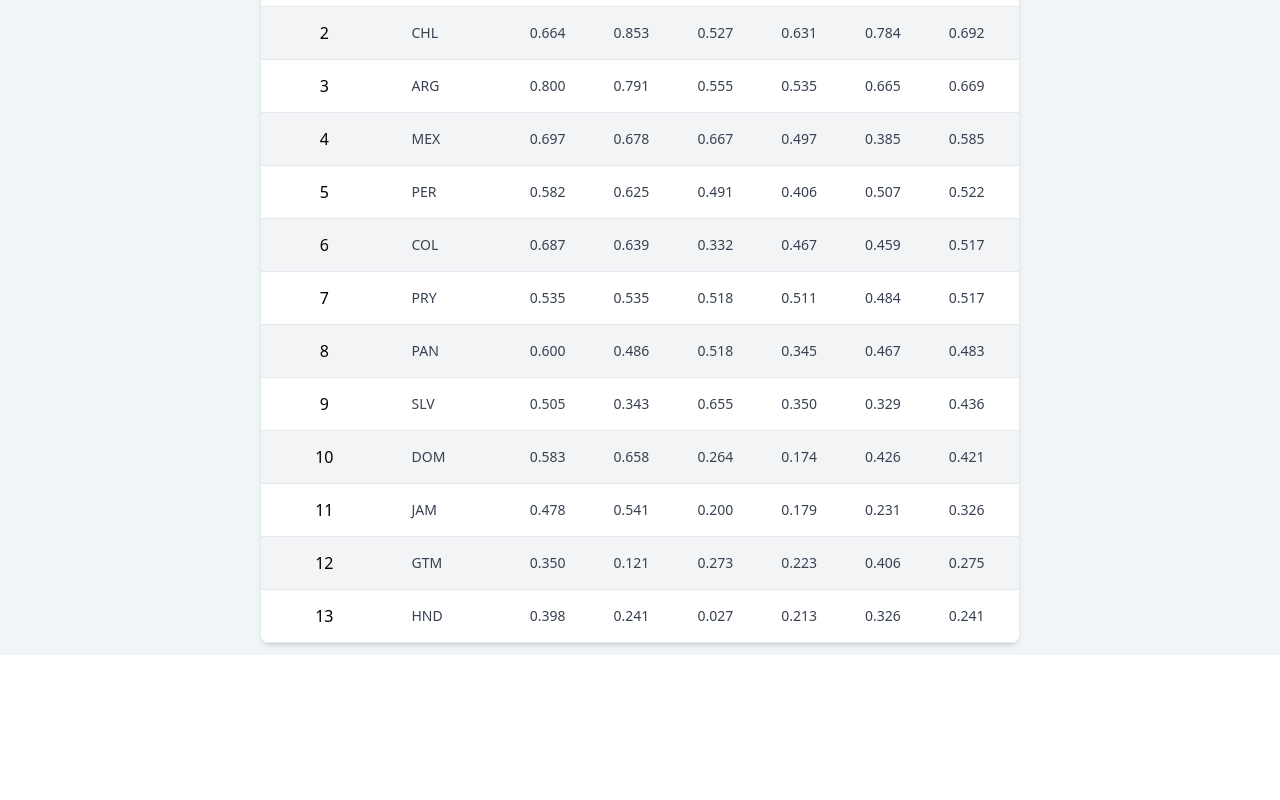
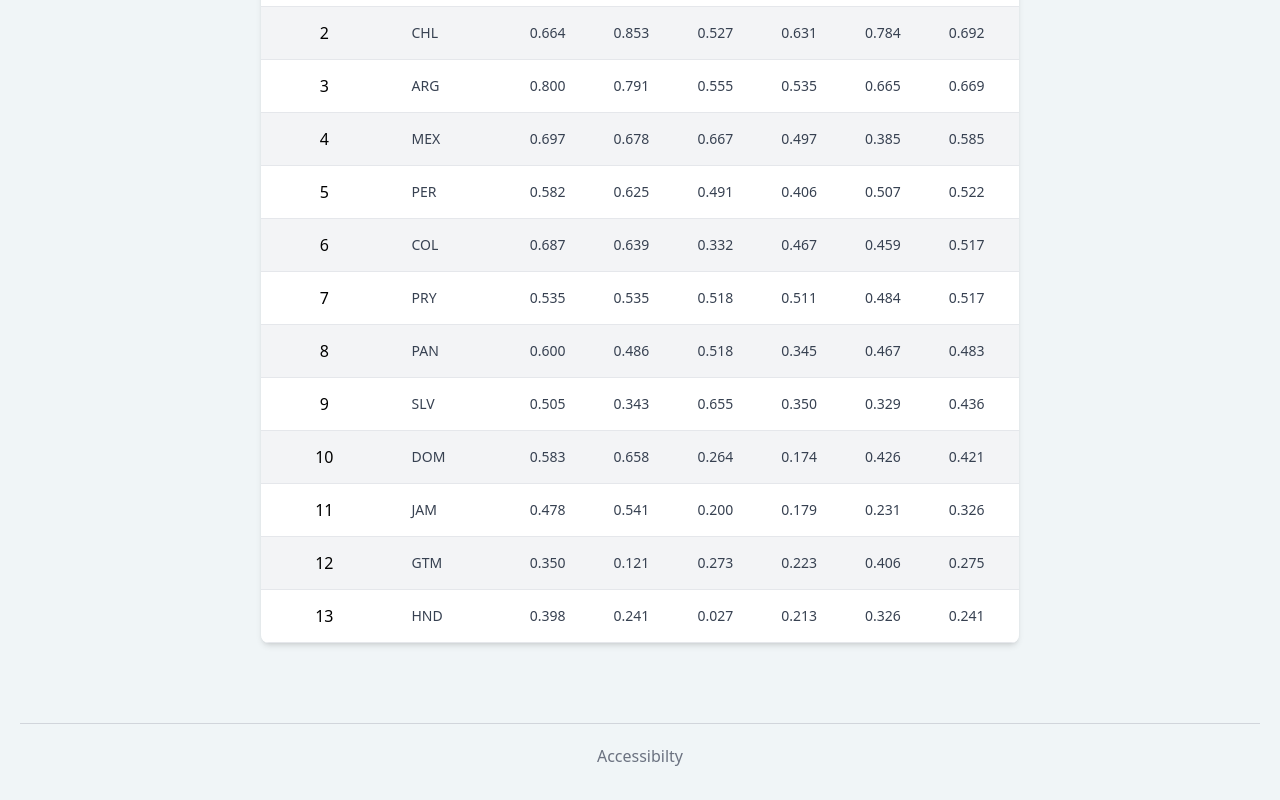
Before and after one commit to Ryan9771/dmi, a React (Vite) app: page /#/ in a window 1280 px wide. Shown: the part 1890-2690 px from the top of the page. Before the commit the page ends 2545 px from the top, so only its background shows below. Built offline with nearby package versions, Linux system fonts and the light colour scheme.

Commit message:
Added footer with accessibilty

```diff
--- /dev/null
+++ b/src/components/footer/Footer.tsx
@@ -0,0 +1,27 @@
+import getStyle from "../../Styles";
+
+function Footer() {
+  return (
+    <div className={getStyle(styles, "ctn")}>
+      <a href="#">Accessibilty</a>
+    </div>
+  );
+}
+
+const styles = {
+  ctn: [
+    "w-full",
+    "flex",
+    "border-t",
+    "border-t-gray-300",
+    "items-center",
+    "justify-center",
+    "text-sm",
+    "text-gray-500",
+    "py-2",
+    "sm:py-5",
+    "sm:text-base",
+  ],
+};
+
+export default Footer;
--- a/src/pages/Home.tsx
+++ b/src/pages/Home.tsx
@@ -3,6 +3,7 @@ import Navbar from "../components/navbar/Navbar";
 import Table from "../components/table/Table";
 import Intro from "../components/intro/Intro";
 import About from "../components/about/About";
+import Footer from "../components/footer/Footer";
 
 function Home() {
   return (
@@ -11,6 +12,7 @@ function Home() {
       <Intro />
       <About />
       <Table />
+      <Footer />
     </div>
   );
 }
```
